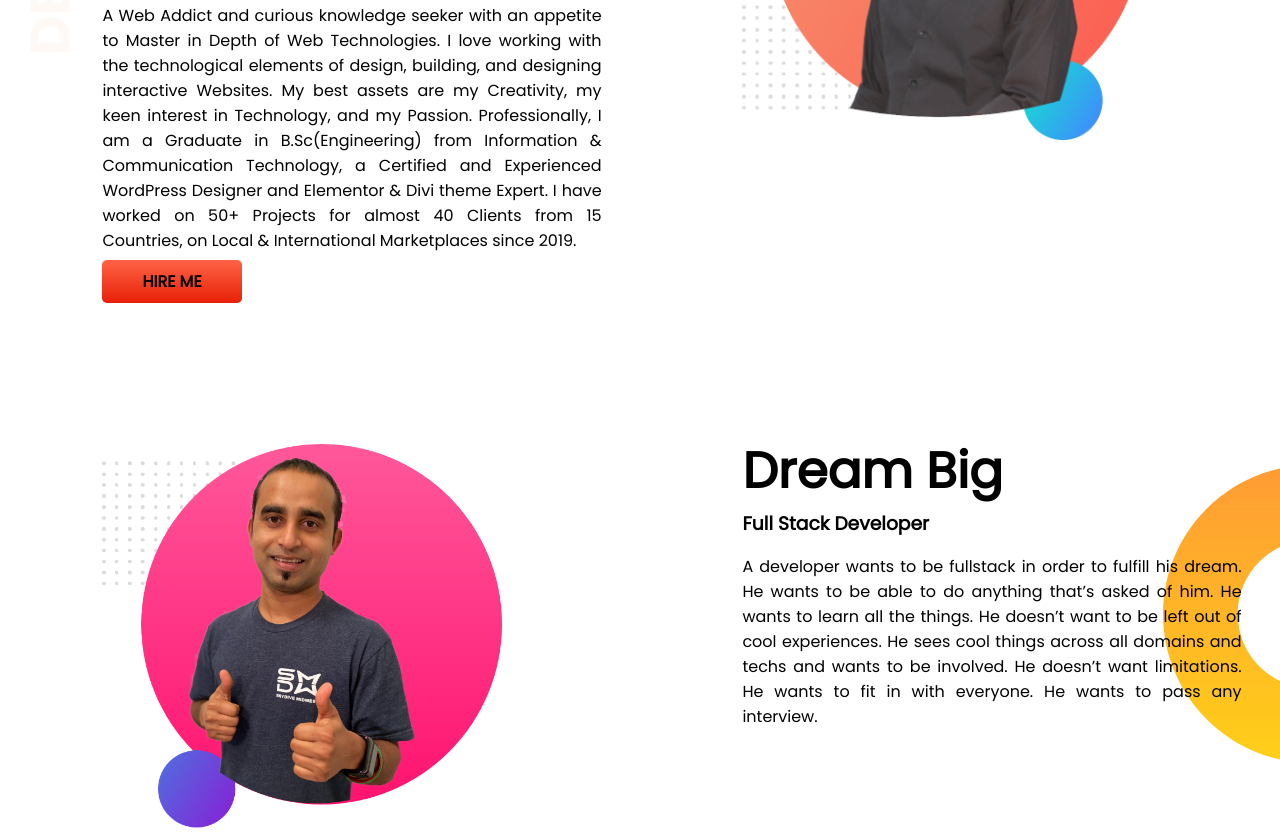
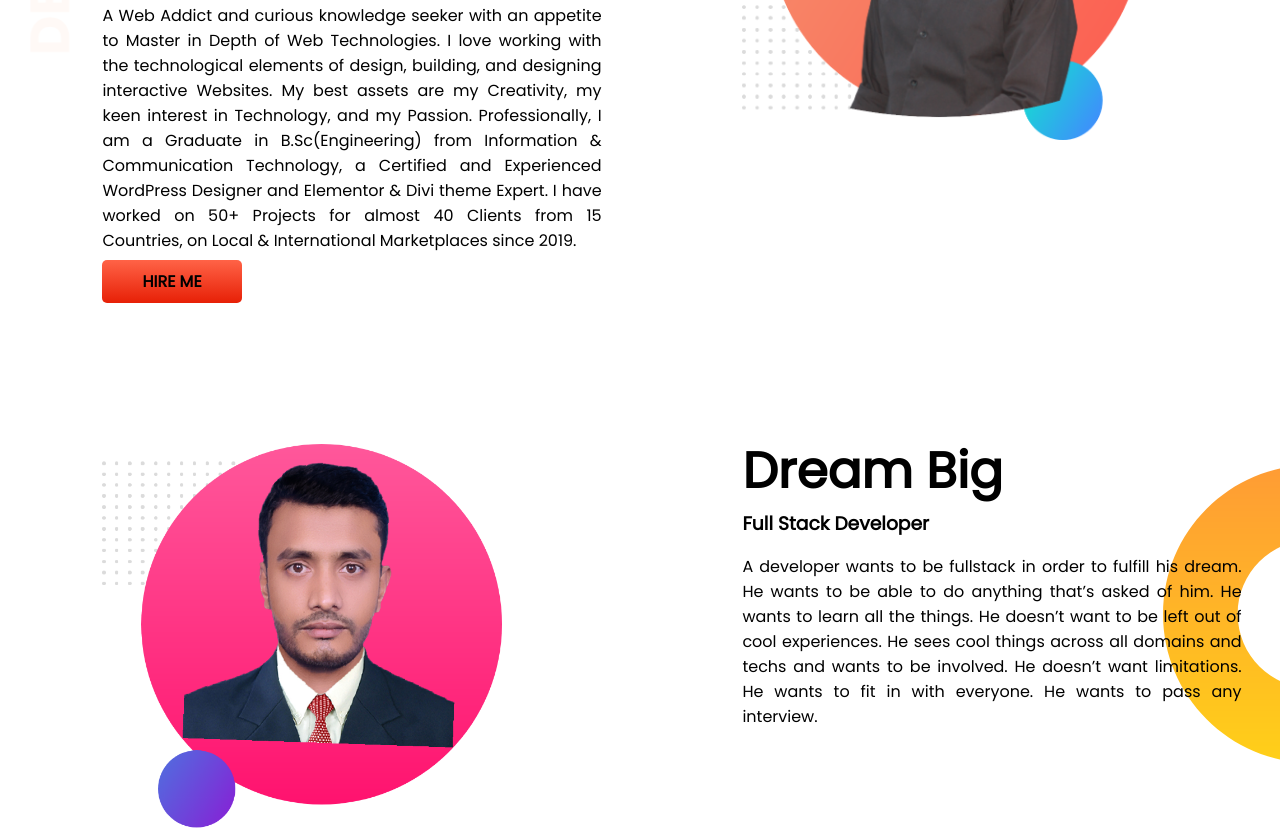
Before and after one commit to AH-Likhon/developer-portfolio, a plain HTML site: page index.html in a window 1280 px wide. Shown: the part 307-1142 px from the top of the page. Drawn offline with Linux system fonts and the light colour scheme.

Commit message:
today first

```diff
--- a/index.html
+++ b/index.html
@@ -24,7 +24,7 @@
 
     <section class="dream-big">
         <div class="half-width">
-            <img src="images/jhankar2.png" alt="">
+            <img src="images/Likhon1.png" alt="">
         </div>
         <div class="half-width">
             <h1 class="first-h1">Dream Big</h1>
```
Also changed, not shown: images/Likhon1.png (added), images/Likhon3.png (added).
